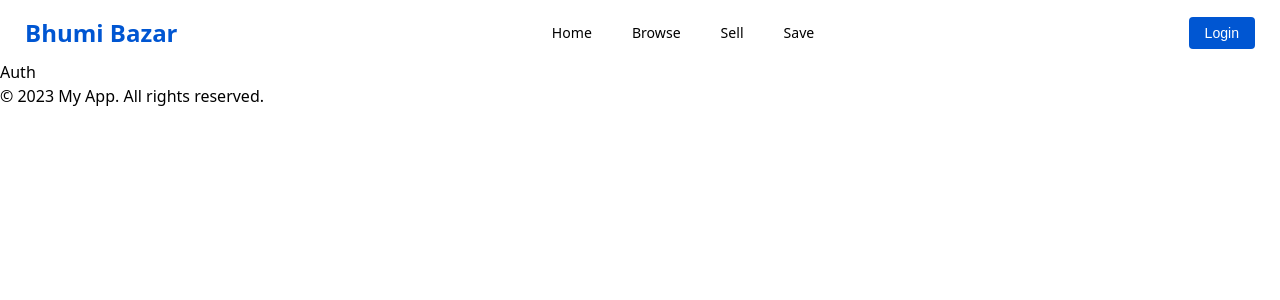
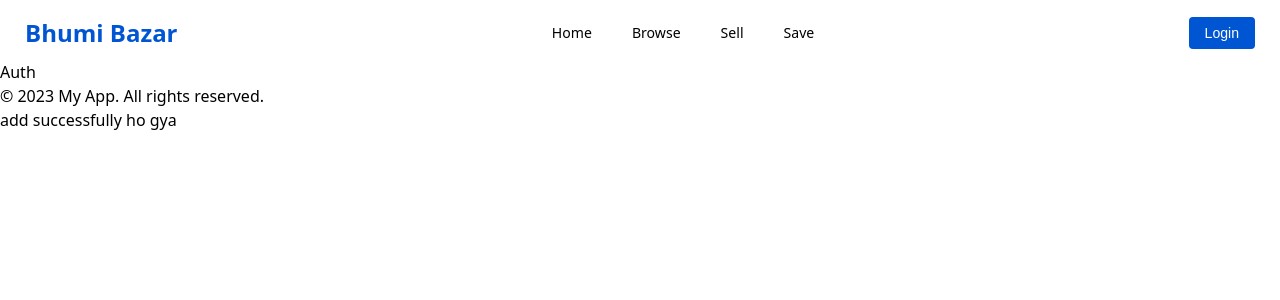
Before and after one commit to Mdd-sheikh/jaminwala, a React (Vite) app in the folder frontend/jamin/: page /login in a window 1280 px wide. Shown: the top 300 px of the page. Built offline with nearby package versions, Linux system fonts and the light colour scheme.

Commit message:
add something

```diff
--- a/frontend/jamin/src/components/footer/Footer.jsx
+++ b/frontend/jamin/src/components/footer/Footer.jsx
@@ -4,6 +4,7 @@ const Footer = () => {
   return (
     <div className="footer">
       <p>&copy; 2023 My App. All rights reserved.</p>
+      <p>add successfully ho gya </p>
     </div>
   )
 }
--- a/frontend/jamin/src/components/navbar/Navbar.css
+++ b/frontend/jamin/src/components/navbar/Navbar.css
@@ -94,7 +94,7 @@
 }
 
 
-@media (max-width: 768px) {
+@media (max-width: 550px) {
     .navbar-conatiner-two ul {
         display: none;
     }
```
